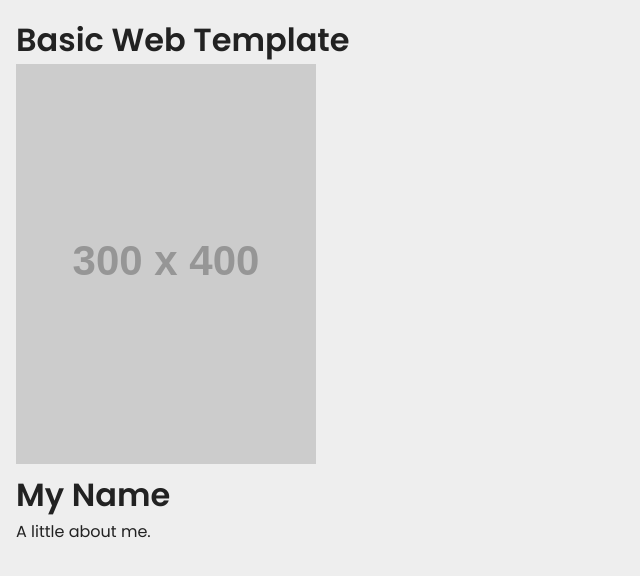
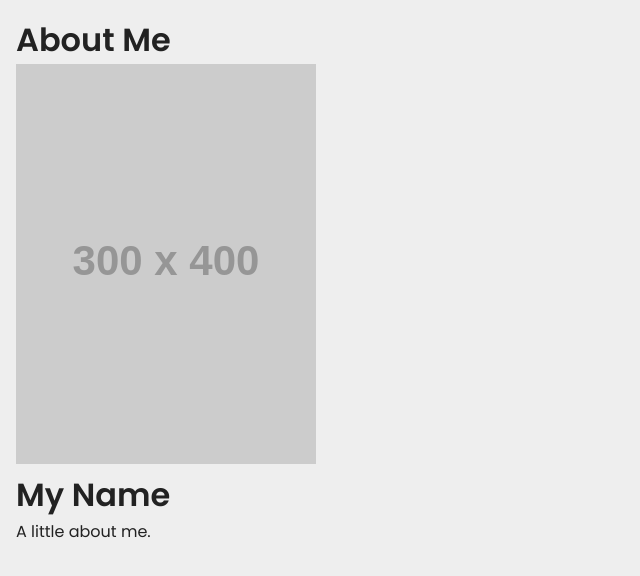
Before and after one commit to Nicolet-MrE/basic-web-template, a plain HTML site: page index.html in a window 1280 px wide. Shown: the whole page, without its empty margins (0-640 px from the left). Drawn offline with Linux system fonts and the light colour scheme; placeholder pictures from the web are drawn by us.

Commit message:
changed h1 to reflect addition

```diff
--- a/index.html
+++ b/index.html
@@ -7,7 +7,7 @@
     <link rel="stylesheet" href="style.css">
 </head>
 <body>
-    <h1>Basic Web Template</h1>
+    <h1>About Me</h1>
     <section>
         <img src="https://placehold.co/300x400" alt="my picture">
         <div>
```
